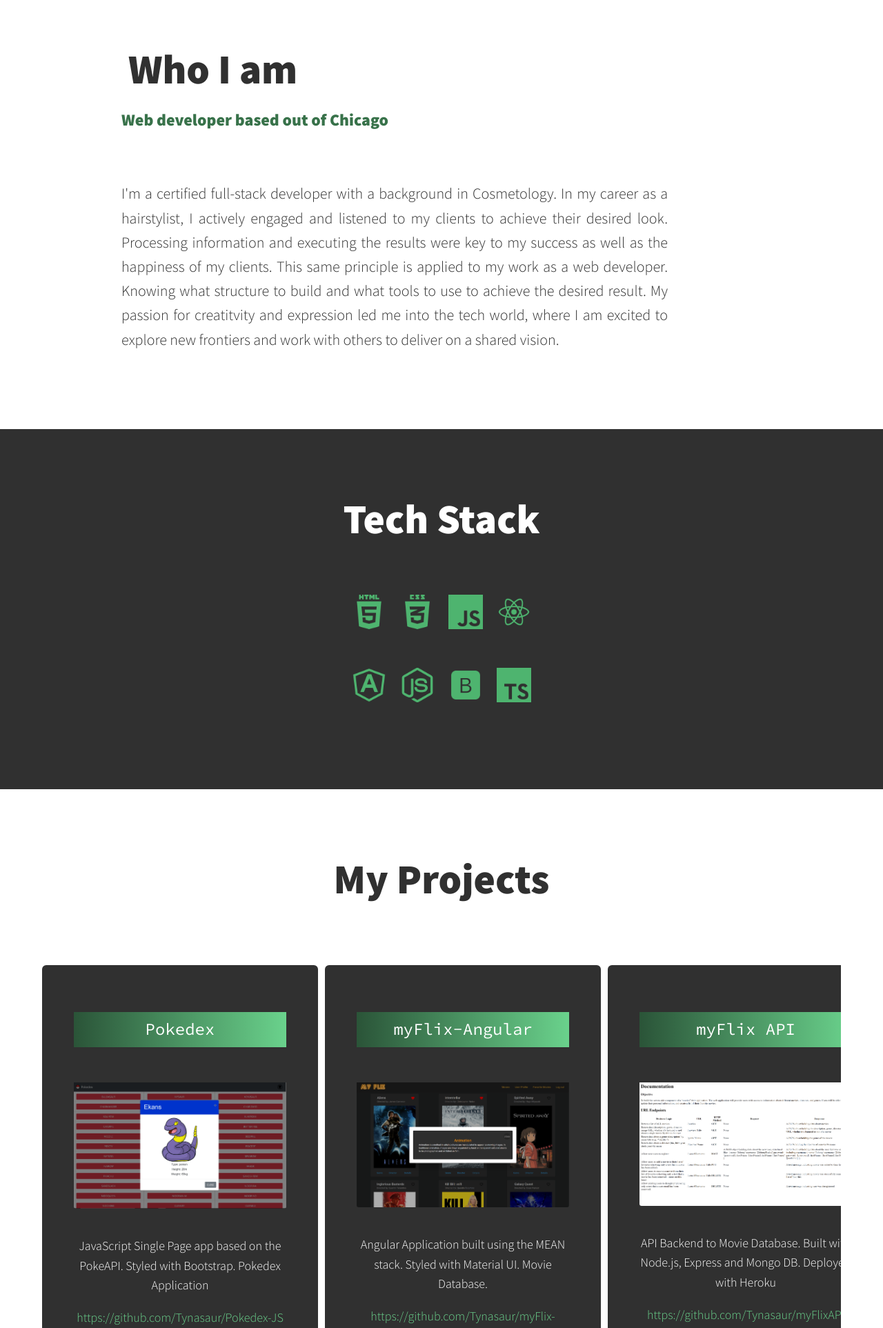
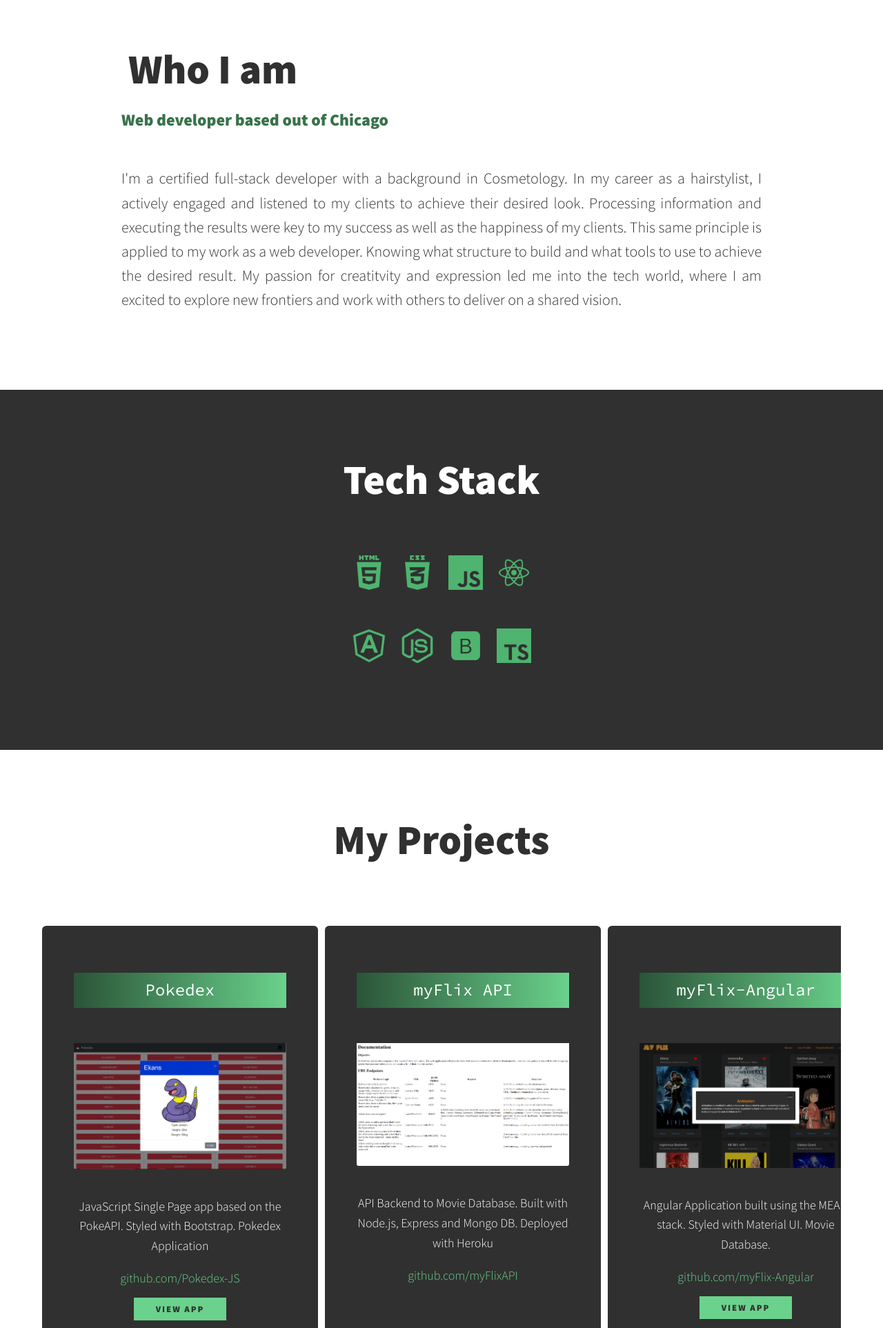
Before and after one commit to Tynasaur/portfolio-website, a PHP site: page / in a window 1280 px wide. Shown: the part 830-2755 px from the top of the page at 69% size. Run offline with PHP 8.4, Linux system fonts and the light colour scheme; some libraries are stand-ins or nearby versions; grey boxes are pictures that could not be loaded.

Commit message:
added link to live projects

```diff
--- a/css/style.css
+++ b/css/style.css
@@ -89,7 +89,15 @@ strong {
   outline-offset: 3px;
 }
 
-/* .btn {
+/* a.button {
+  border-style: solid;
+  border-width : 1px 1px 1px 1px;
+  text-decoration : none;
+  padding : 4px;
+  border-color : #000000
+} */
+
+a.button {
   display: inline-block;
   padding: .5em 2.5em;
   background: var(--clr-accent);
@@ -101,7 +109,8 @@ strong {
   letter-spacing: 2px;
   font-weight: var(--fw-bold);
   transition: transform 200ms ease-in-out;
-} */
+  margin-top: 1em;
+}
 
 /* Typography */
 
@@ -269,16 +278,11 @@ header.sticky ul li a {
   }
 }
 
-/* .about-me__img {
-  box-shadow: var(--bs);
-} */
 
 @media (min-width: 600px) {
   .about-me {
-    display: grid;
-    grid-template-columns: 1fr 100px;
-    grid-template-areas: "title img""subtitle img""text img";
-    grid-column-gap: 2em;
+    justify-content: center;
+
   }
 
   .section__title--about {
--- a/index.html
+++ b/index.html
@@ -62,7 +62,8 @@
 
 		</section>
 
-		<a class="download-btn" href="file:///C:/Users/thain/Downloads/Thaina_Senra_Resume.PDF">Download my CV</a>
+		<a class="download-btn" href="file:///C:/Users/thain/Downloads/Thaina_Senra_Resume.PDF" target="_blank">Download my
+			CV</a>
 	</div>
 
 
@@ -85,7 +86,6 @@
 
 		</div>
 
-		<img src="" alt="" class="about-me__img">
 
 	</section>
 
@@ -121,8 +121,21 @@
 				<p class="project__text">JavaScript Single Page app based on the PokeAPI. Styled with Bootstrap. Pokedex
 					Application
 				</p>
-				<a class="project__link"
-					href="https://github.com/Tynasaur/Pokedex-JS">https://github.com/Tynasaur/Pokedex-JS</a>
+				<a class="project__link" href="https://github.com/Tynasaur/Pokedex-JS"
+					target="_blank">github.com/Pokedex-JS</a>
+				<br>
+				<a class="button" href="https://tynasaur.github.io/Pokedex-JS/" target="_blank">View App</a>
+			</div>
+		</div>
+
+
+
+		<div class="card">
+			<div class="project-container__item">
+				<div class="section__subtitle section__subtitle--project">myFlix API</div>
+				<img class="project__image" src=" img/myFlix_API.png" alt="">
+				<p>API Backend to Movie Database. Built with Node.js, Express and Mongo DB. Deployed with Heroku</p>
+				<a class="project__link" href="https://github.com/Tynasaur/myFlixAPI" target="_blank">github.com/myFlixAPI</a>
 			</div>
 		</div>
 
@@ -132,16 +145,8 @@
 				<img class="project__image" src="img/myFlix-angular2.png" alt="">
 				<p>Angular Application built using the MEAN stack. Styled with Material UI. Movie Database.</p>
 				<a class="project__link"
-					href="https://github.com/Tynasaur/myFlix-Angular-client">https://github.com/Tynasaur/myFlix-Angular-client</a>
-			</div>
-		</div>
-
-		<div class="card">
-			<div class="project-container__item">
-				<div class="section__subtitle section__subtitle--project">myFlix API</div>
-				<img class="project__image" src=" img/myFlix_API.png" alt="">
-				<p>API Backend to Movie Database. Built with Node.js, Express and Mongo DB. Deployed with Heroku</p>
-				<a class="project__link" href="https://github.com/Tynasaur/myFlixAPI">https://github.com/Tynasaur/myFlixAPI</a>
+					href="https://github.com/Tynasaur/myFlix-Angular-client" target="_blank">github.com/myFlix-Angular</a>
+					<a class="button" href="https://tynasaur.github.io/myFlix-Angular-client/welcome" target="_blank">View App</a>
 			</div>
 		</div>
 
@@ -152,7 +157,18 @@
 				<p>A single-page application to showcase my professional portfolio,
 					Built with HTML, CSS, Javascript, and jQuery's owl-carousel.</p>
 				<a class="project__link"
-					href="https://github.com/Tynasaur/portfolio-website">https://github.com/Tynasaur/portfolio-website</a>
+					href="https://github.com/Tynasaur/portfolio-website" target="_blank">github.com/portfolio-website</a>
+			</div>
+		</div>
+
+		<div class="card">
+			<div class="project-container__item">
+				<div class="section__subtitle section__subtitle--project">Chat App</div>
+				<img class="project__image" src=" img/chat-app.jpg" alt="">
+				<p>React Native Application built with Expo. Chat Application</p>
+				<a class="project__link" href="https://github.com/Tynasaur/chat-app" target="_blank">github.com/chat-app</a>
+				<br>
+				<a class="button" href="video/01.09.2021_11.02.27_REC.mp4" target="_blank">View Demo</a>
 			</div>
 		</div>
 
@@ -161,7 +177,9 @@
 				<div class="section__subtitle section__subtitle--project">Meet App</div>
 				<img class="project__image" src=" img/meet-app2.png" alt="">
 				<p>Serverless TDD React App built with the Google Calendar API. Coding Events calendar</p>
-				<a class="project__link" href="https://github.com/Tynasaur/meet">https://github.com/Tynasaur/meet</a>
+				<a class="project__link" href="https://github.com/Tynasaur/meet" target="_blank">github.com/meet</a>
+				<br>
+				<a class="button" href="https://tynasaur.github.io/meet/" target="_blank">View App</a>
 			</div>
 		</div>
 
@@ -169,20 +187,13 @@
 			<div class="project-container__item">
 				<div class="section__subtitle section__subtitle--project">myFlix-React</div>
 				<img class="project__image" src="img/my-Flix-react1.png" alt="">
-				<p>React Application built using the MERN Stack. Displays movies, movie</p>
+				<p>React Application built using the MERN Stack. Displays movies, movies can be added to favorites</p>
 				<a class="project__link"
-					href="https://github.com/Tynasaur/myFlix-React-client">https://github.com/Tynasaur/myFlix-React-client</a>
+					href="https://github.com/Tynasaur/myFlix-React-client" target="_blank">github.com/myFlix-React</a>
 			</div>
 		</div>
 
-		<div class="card">
-			<div class="project-container__item">
-				<div class="section__subtitle section__subtitle--project">Chat App</div>
-				<img class="project__image" src=" img/chat-app.jpg" alt="">
-				<p>React Native Application built with Expo. Chat Application</p>
-				<a class="project__link" href="https://github.com/Tynasaur/chat-app">https://github.com/Tynasaur/chat-app</a>
-			</div>
-		</div>
+
 
 		</div>
 
```
Also changed, not shown: 1 other file.
